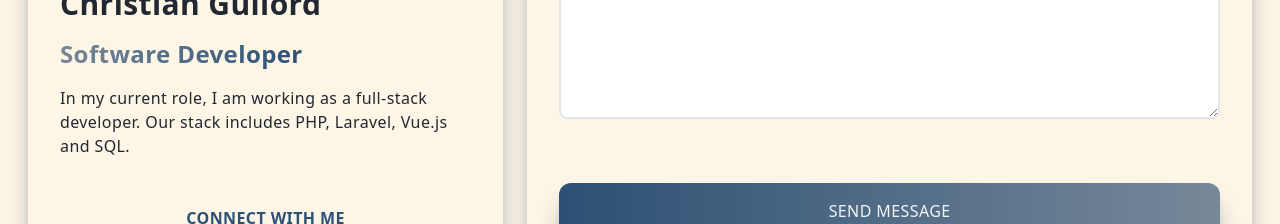
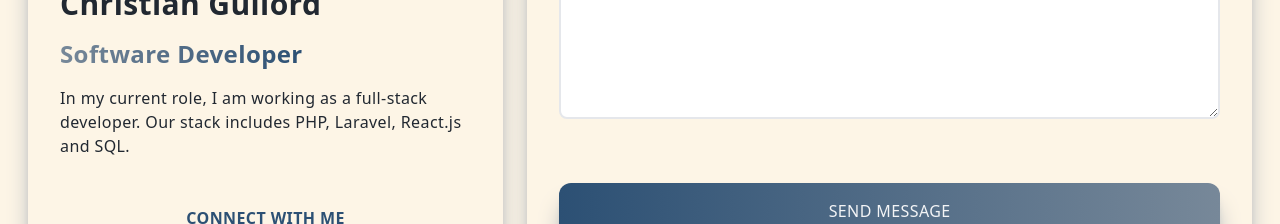
Before and after one commit to Gullord-Christian/Personal_Portfolio_CG, a Next.js app: page / in a window 1280 px wide. Shown: the part 5261-5485 px from the top of the page. Built offline with nearby package versions, Linux system fonts and the light colour scheme.

Commit message:
small edit

```diff
--- a/components/Contact.jsx
+++ b/components/Contact.jsx
@@ -78,7 +78,7 @@ const Contact = () => {
 								<p className="py-4">
 									In my current role, I am working as a
 									full-stack developer. Our stack includes
-									PHP, Laravel, Vue.js and SQL.
+									PHP, Laravel, React.js and SQL.
 								</p>
 							</div>
 							<div>
```
